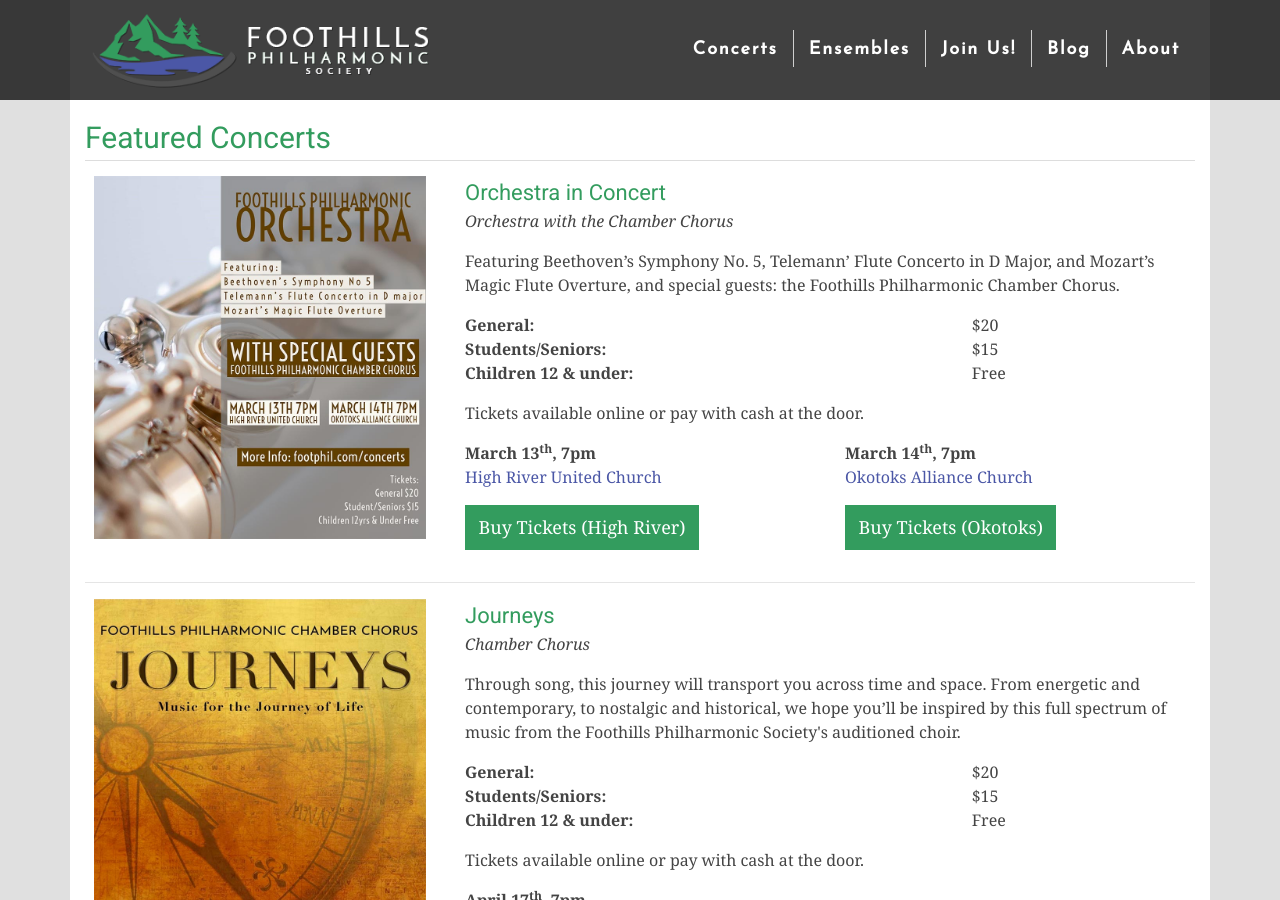
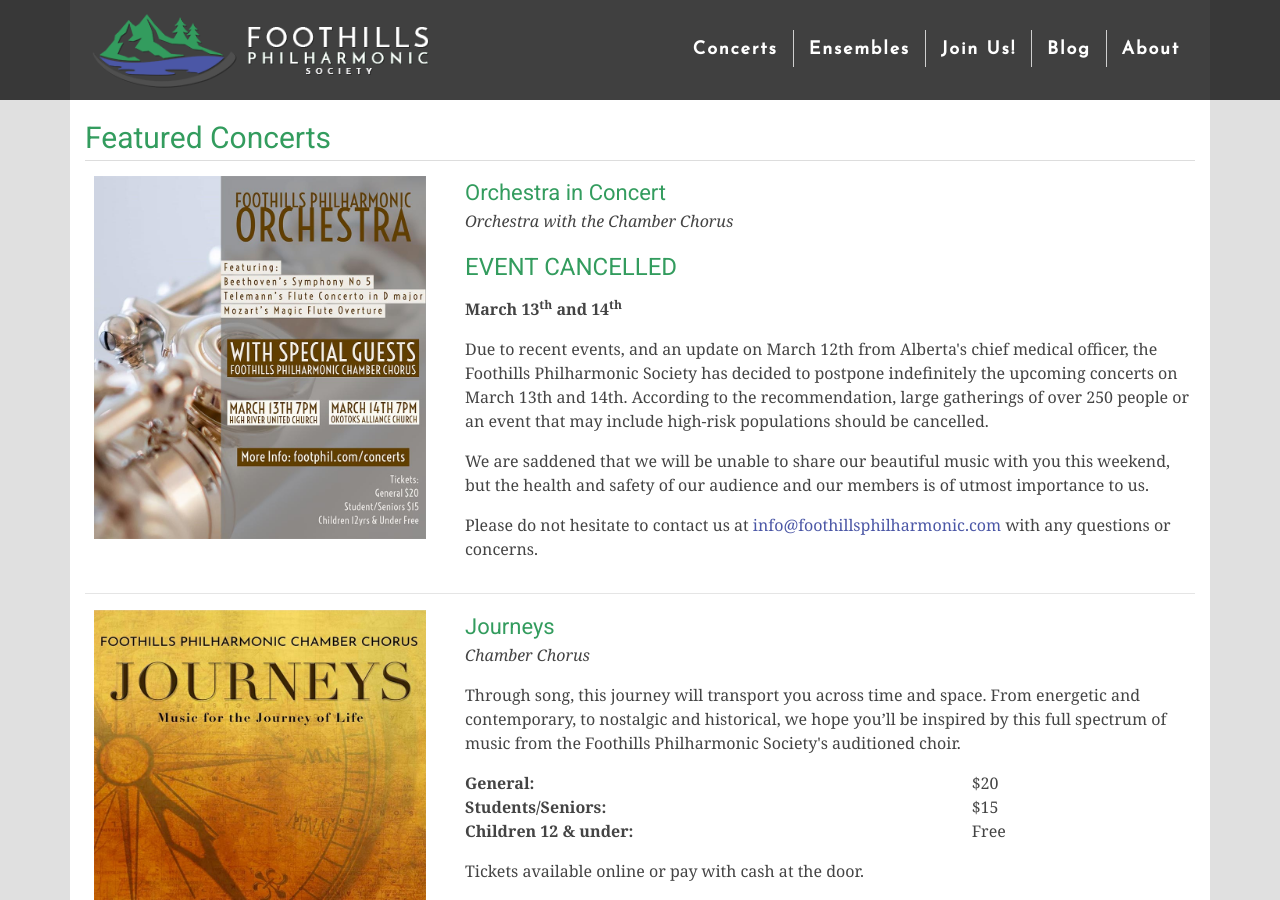
Before and after one commit to percyhanna/fps, a Jekyll site: the page built from concerts/index.html, in a window 1280 px wide and 900 px high. Built offline with Jekyll 4.4.1, drawn with Linux system fonts in a browser that asks for light colours; nearby versions of some CDN libraries; Markdown is read by kramdown in place of the engine named in the settings.

Commit message:
Add notification for cancellation of concerts

```diff
--- a/concerts/index.html
+++ b/concerts/index.html
@@ -26,75 +26,33 @@
       <em>Orchestra with the Chamber Chorus</em>
     </p>
 
+    <h2>EVENT CANCELLED</h2>
+
     <p>
-      Featuring Beethoven’s Symphony No. 5, Telemann’ Flute Concerto in D Major,
-      and Mozart’s Magic Flute Overture, and special guests: the Foothills
-      Philharmonic Chamber Chorus.
+      <strong>March 13<sup>th</sup> and 14<sup>th</sup></strong>
     </p>
 
-    <div class="row">
-      <div class="col-8">
-        <p>
-          <strong>General:</strong>
-          <br /><strong>Students/Seniors:</strong> <br /><strong
-            >Children 12 &amp; under:</strong
-          >
-        </p>
-      </div>
+    <p>
+      Due to recent events, and an update on March 12th from Alberta's chief
+      medical officer, the Foothills Philharmonic Society has decided to
+      postpone indefinitely the upcoming concerts on March 13th and 14th.
+      According to the recommendation, large gatherings of over 250 people or an
+      event that may include high-risk populations should be cancelled.
+    </p>
 
-      <div class="col-4">
-        <p>
-          $20
-          <br />$15 <br />Free
-        </p>
-      </div>
-    </div>
+    <p>
+      We are saddened that we will be unable to share our beautiful music with
+      you this weekend, but the health and safety of our audience and our
+      members is of utmost importance to us.
+    </p>
 
-    <p>Tickets available online or pay with cash at the door.</p>
-
-    <div class="row">
-      <div class="col-md-6 col-12">
-        <p>
-          <strong>March 13<sup>th</sup>, 7pm</strong>
-          <br /><a
-            href="https://www.google.ca/maps/place/High+River+United+Church/@50.5812579,-113.8754792,17z/data=!3m1!4b1!4m5!3m4!1s0x53719514556bc617:0x6c2ee3cdac15208!8m2!3d50.5812579!4d-113.8732905"
-            target="_blank"
-            >High River United Church</a
-          >
-        </p>
-
-        <p>
-          <a
-            class="link-button"
-            href="https://www.brownpapertickets.com/event/4521551"
-            target="_blank"
-          >
-            Buy Tickets (High River)
-          </a>
-        </p>
-      </div>
-
-      <div class="col-md-6 col-12">
-        <p>
-          <strong>March 14<sup>th</sup>, 7pm</strong>
-          <br /><a
-            href="https://www.google.ca/maps/place/Okotoks+Alliance+Church/@50.7508584,-113.9767135,15z/data=!4m5!3m4!1s0x0:0x879787dbcf97e8d!8m2!3d50.7508584!4d-113.9767135"
-            target="_blank"
-            >Okotoks Alliance Church</a
-          >
-        </p>
-
-        <p>
-          <a
-            class="link-button"
-            href="https://www.brownpapertickets.com/event/4521556"
-            target="_blank"
-          >
-            Buy Tickets (Okotoks)
-          </a>
-        </p>
-      </div>
-    </div>
+    <p>
+      Please do not hesitate to contact us at
+      <a href="mailto:info@foothillsphilharmonic.com"
+        >info@foothillsphilharmonic.com</a
+      >
+      with any questions or concerns.
+    </p>
   </div>
 </div>
 
```
